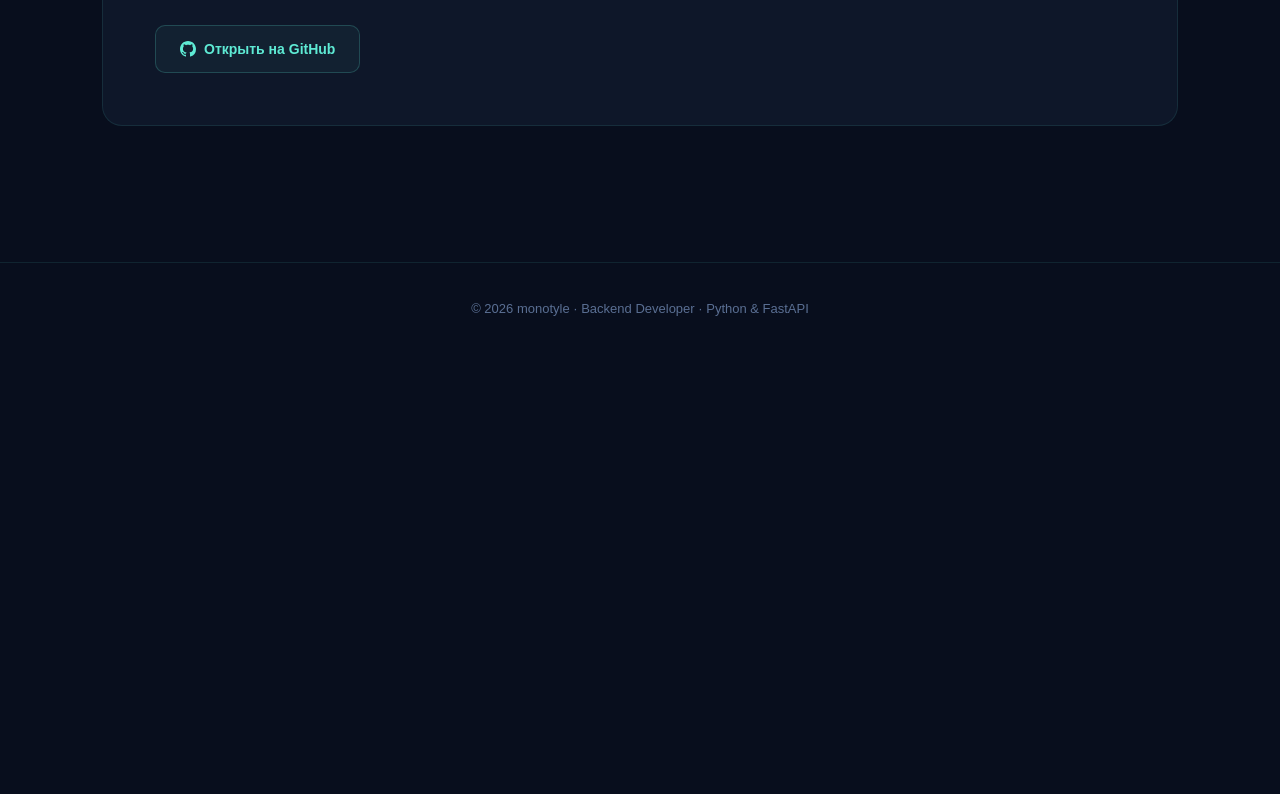
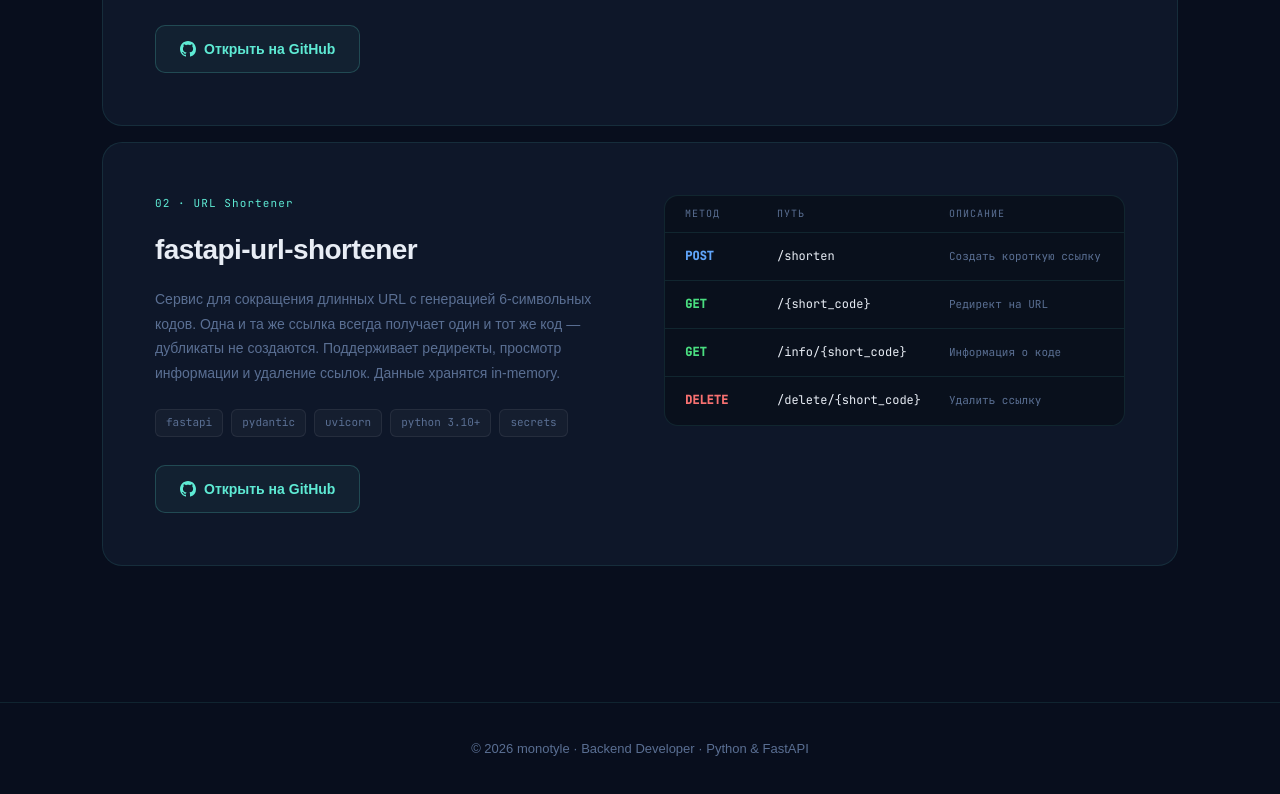
Before and after one commit to monotyle/portfolio, a plain HTML site: page portfolio.html in a window 1280 px wide. Shown: the part 835-1629 px from the top of the page. Before the commit the page ends 1191 px from the top, so only its background shows below. Drawn offline with Linux system fonts and the light colour scheme; a web font is replaced by a local one.

Commit message:
Fix HTML formatting and update links

```diff
--- a/portfolio.html
+++ b/portfolio.html
@@ -5,11 +5,11 @@
   <meta name="viewport" content="width=device-width, initial-scale=1.0" />
   <title>Портфолио — monotyle</title>
   <meta name="description" content="Портфолио monotyle — Backend-сервисы и API на Python и FastAPI." />
-  <link rel="canonical" href="https://monotyle.dev/portfolio.html" />
+  <link rel="canonical" href="https://monotyle.dev/portfolio.html  " />
   <link rel="icon" type="image/svg+xml" href="favicon.svg" />
-  <link rel="preconnect" href="https://fonts.googleapis.com" />
-  <link rel="preconnect" href="https://fonts.gstatic.com" crossorigin />
-  <link href="https://fonts.googleapis.com/css2?family=Cabinet+Grotesk:wght@400;500;700;800;900&family=Satoshi:wght@400;500;700&family=JetBrains+Mono:wght@400;500&display=swap" rel="stylesheet" />
+  <link rel="preconnect" href="https://fonts.googleapis.com  " />
+  <link rel="preconnect" href="https://fonts.gstatic.com  " crossorigin />
+  <link href="https://fonts.googleapis.com/css2?family=Cabinet+Grotesk  :wght@400;500;700;800;900&family=Satoshi:wght@400;500;700&family=JetBrains+Mono:wght@400;500&display=swap" rel="stylesheet" />
   <style>
     :root{--bg:#080e1d;--card:#0e1729;--border:rgba(94,234,212,0.1);--text:#e8edf5;--muted:#5a6f93;--mint:#5eead4;--amber:#fbbf24;--blue:#60a5fa;}
     *,*::before,*::after{box-sizing:border-box;margin:0;padding:0;}
@@ -122,7 +122,7 @@
           <h3 class="proj-title">fastapi-notes-api</h3>
           <p class="proj-desc">REST API для управления заметками. Реализованы четыре эндпоинта — получение всех заметок, создание, обновление и удаление по ID. Данные хранятся in-memory. Встроенная документация через Swagger UI доступна по <code style="font-family:'JetBrains Mono',monospace;font-size:12px;color:var(--mint);">/docs</code>.</p>
           <div style="display:flex;gap:8px;flex-wrap:wrap;margin-bottom:28px;"><span class="stag">fastapi</span><span class="stag">pydantic</span><span class="stag">uvicorn</span><span class="stag">python 3.10+</span><span class="stag">swagger ui</span></div>
-          <a href="https://github.com/monotyle/fastapi-notes-api" target="_blank" class="proj-link">
+          <a href="https://github.com/monotyle/fastapi-notes-api  " target="_blank" class="proj-link">
             <svg width="16" height="16" fill="currentColor" viewBox="0 0 24 24"><path d="M12 0C5.37 0 0 5.37 0 12c0 5.31 3.435 9.795 8.205 11.385.6.105.825-.255.825-.57 0-.285-.015-1.23-.015-2.235-3.015.555-3.795-.735-4.035-1.41-.135-.345-.72-1.41-1.23-1.695-.42-.225-1.02-.78-.015-.795.945-.015 1.62.87 1.845 1.23 1.08 1.815 2.805 1.305 3.495.99.105-.78.42-1.305.765-1.605-2.67-.3-5.46-1.335-5.46-5.925 0-1.305.465-2.385 1.23-3.225-.12-.3-.54-1.53.12-3.18 0 0 1.005-.315 3.3 1.23.96-.27 1.98-.405 3-.405s2.04.135 3 .405c2.295-1.56 3.3-1.23 3.3-1.23.66 1.65.24 2.88.12 3.18.765.84 1.23 1.905 1.23 3.225 0 4.605-2.805 5.625-5.475 5.925.435.375.81 1.095.81 2.22 0 1.605-.015 2.895-.015 3.3 0 .315.225.69.825.57A12.02 12.02 0 0 0 24 12c0-6.63-5.37-12-12-12z"/></svg>
             Открыть на GitHub
           </a>
@@ -134,6 +134,28 @@
             <div class="ep-row"><span class="m-post">POST</span><span class="ep-path">/notes</span><span class="ep-desc">Создать заметку</span></div>
             <div class="ep-row"><span class="m-put">PUT</span><span class="ep-path">/notes/{id}</span><span class="ep-desc">Обновить по ID</span></div>
             <div class="ep-row"><span class="m-del">DELETE</span><span class="ep-path">/notes/{id}</span><span class="ep-desc">Удалить по ID</span></div>
+          </div>
+        </div>
+      </div>
+
+      <div class="card proj reveal">
+        <div>
+          <p class="proj-num">02 · URL Shortener</p>
+          <h3 class="proj-title">fastapi-url-shortener</h3>
+          <p class="proj-desc">Сервис для сокращения длинных URL с генерацией 6-символьных кодов. Одна и та же ссылка всегда получает один и тот же код — дубликаты не создаются. Поддерживает редиректы, просмотр информации и удаление ссылок. Данные хранятся in-memory.</p>
+          <div style="display:flex;gap:8px;flex-wrap:wrap;margin-bottom:28px;"><span class="stag">fastapi</span><span class="stag">pydantic</span><span class="stag">uvicorn</span><span class="stag">python 3.10+</span><span class="stag">secrets</span></div>
+          <a href="https://github.com/monotyle/fastapi-url-shortener" target="_blank" class="proj-link">
+            <svg width="16" height="16" fill="currentColor" viewBox="0 0 24 24"><path d="M12 0C5.37 0 0 5.37 0 12c0 5.31 3.435 9.795 8.205 11.385.6.105.825-.255.825-.57 0-.285-.015-1.23-.015-2.235-3.015.555-3.795-.735-4.035-1.41-.135-.345-.72-1.41-1.23-1.695-.42-.225-1.02-.78-.015-.795.945-.015 1.62.87 1.845 1.23 1.08 1.815 2.805 1.305 3.495.99.105-.78.42-1.305.765-1.605-2.67-.3-5.46-1.335-5.46-5.925 0-1.305.465-2.385 1.23-3.225-.12-.3-.54-1.53.12-3.18 0 0 1.005-.315 3.3 1.23.96-.27 1.98-.405 3-.405s2.04.135 3 .405c2.295-1.56 3.3-1.23 3.3-1.23.66 1.65.24 2.88.12 3.18.765.84 1.23 1.905 1.23 3.225 0 4.605-2.805 5.625-5.475 5.925.435.375.81 1.095.81 2.22 0 1.605-.015 2.895-.015 3.3 0 .315.225.69.825.57A12.02 12.02 0 0 0 24 12c0-6.63-5.37-12-12-12z"/></svg>
+            Открыть на GitHub
+          </a>
+        </div>
+        <div>
+          <div class="ep-table">
+            <div class="ep-header"><span>Метод</span><span>Путь</span><span>Описание</span></div>
+            <div class="ep-row"><span class="m-post">POST</span><span class="ep-path">/shorten</span><span class="ep-desc">Создать короткую ссылку</span></div>
+            <div class="ep-row"><span class="m-get">GET</span><span class="ep-path">/{short_code}</span><span class="ep-desc">Редирект на URL</span></div>
+            <div class="ep-row"><span class="m-get">GET</span><span class="ep-path">/info/{short_code}</span><span class="ep-desc">Информация о коде</span></div>
+            <div class="ep-row"><span class="m-del">DELETE</span><span class="ep-path">/delete/{short_code}</span><span class="ep-desc">Удалить ссылку</span></div>
           </div>
         </div>
       </div>
```
